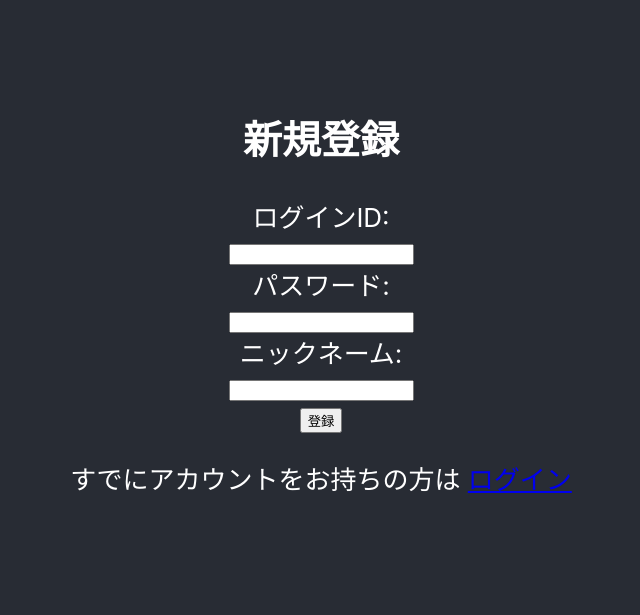
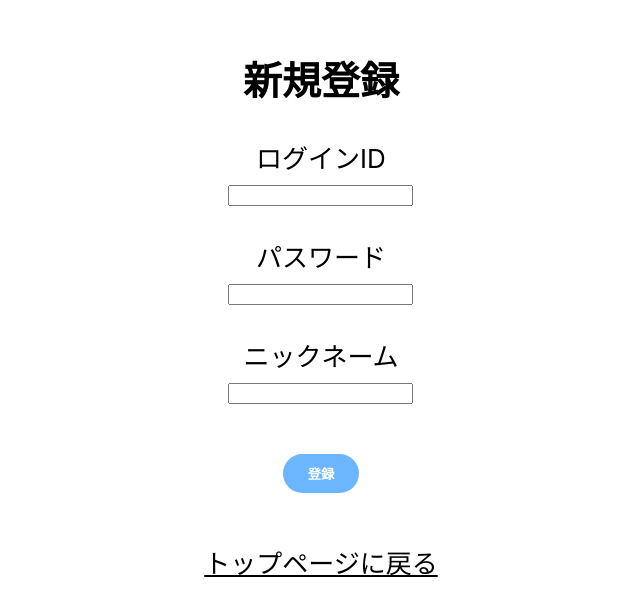
Before and after one commit to plusdojo2025/a2-7, a React (Create React App) app in the folder client/: page /signup in a window 1280 px wide. Shown: the part 101-716 px from the top of the page, without its empty margins (319-959 px from the left). Built offline with nearby package versions, Linux system fonts and the light colour scheme.

Commit message:
途中経過

```diff
--- a/client/src/App.css
+++ b/client/src/App.css
@@ -16,7 +16,7 @@
 }
 
 .App-header {
-  background-color: #282c34;
+  background-color: #fff;
   min-height: 100vh;
   display: flex;
   flex-direction: column;
--- /dev/null
+++ b/client/src/css/Calendar.css
@@ -0,0 +1,6 @@
+
+/* フルカレンダーの2025年7月の部分と題名の「カレンダー」部分 */
+.fc-toolbar-title,
+h2 {
+  color: #000 ;
+}
--- a/client/src/css/Login.css
+++ b/client/src/css/Login.css
@@ -0,0 +1,32 @@
+
+/* 全体の体裁 */
+.login-container{
+    color:#000;
+    margin: 50px auto;
+
+}
+
+/* ログインボタン */
+#login{
+    position: relative;
+    display: flex;
+    justify-content: space-around;
+    align-items: center;
+    margin: 50px auto;
+    max-width: 240px;
+    padding: 10px 25px;
+    color: #fff;
+    transition: 0.3s ease-in-out;
+    font-weight: 600;
+    background: #6bb6ff;
+    border:#6bb6ff;
+    border-radius: 50px;
+
+
+
+}
+
+/* 新規登録はこちら */
+.Signup-link a{
+   color:#000;
+}
--- a/client/src/css/Signup.css
+++ b/client/src/css/Signup.css
@@ -0,0 +1,31 @@
+/* 全体の体裁 */
+.signup-container{
+    color:#000;
+    margin: 30px auto;
+
+}
+
+/* 登録ボタン */
+#signup{
+    position: relative;
+    display: flex;
+    justify-content: space-around;
+    align-items: center;
+    margin: 50px auto;
+    max-width: 240px;
+    padding: 10px 25px;
+    color: #fff;
+    transition: 0.3s ease-in-out;
+    font-weight: 600;
+    background: #6bb6ff;
+    border:#6bb6ff;
+    border-radius: 50px;
+}
+
+
+
+/* トップページに戻る */
+a{
+
+    color:#000;
+}
--- a/client/src/js/Calendar.js
+++ b/client/src/js/Calendar.js
@@ -3,6 +3,7 @@ import FullCalendar from '@fullcalendar/react';
 import dayGridPlugin from '@fullcalendar/daygrid';
 import interactionPlugin from '@fullcalendar/interaction'; // 日付クリック対応
 import jaLocale from '@fullcalendar/core/locales/ja'; // 日本語ロケール
+import '../css/Calendar.css';
 
 const Calendar = () => {
   const [events] = useState([
@@ -13,7 +14,7 @@ const Calendar = () => {
   const handleDateClick = (info) => {
     // 感情スタンプの日付クリック → 日記画面へ遷移
     const clickedDate = info.dateStr;
-    window.location.href = `/diary/detail?date=${clickedDate}`;
+    window.location.href = `/diary?date=${clickedDate}`;
   };
 
   return (
--- a/client/src/js/Home.js
+++ b/client/src/js/Home.js
@@ -1,15 +1,17 @@
 import React, { useEffect, useState } from 'react';
 import axios from 'axios';
 import Calendar from './Calendar';
+import { useNavigate } from 'react-router-dom';
 
 function Home() {
   const [tag, setTag] = useState('');
   const [diaries, setDiaries] = useState([]);
+  const navigate = useNavigate();
 
   // タグで検索 or 空欄ならすべて取得
   const fetchDiaries = async () => {
     try {
-      const response = await axios.get('/userdiary', {
+      const response = await axios.get('/api/diary/search', {
         params: tag ? { tag } : {},
       });
       setDiaries(response.data);
@@ -22,10 +24,17 @@ function Home() {
     fetchDiaries();
   }, []);
 
-  // 感情スタンプを押す（→その日の日記へ移動）
-  const handleStampClick = (date) => {
-    window.location.href = `/userdiary?date=${date}`;
-  };
+  // 感情スタンプを押す（→その日の日記へ移動）実際の処理部分は「その日の日記があるか確認して、画面遷移を分岐する」役割
+  const handleDiaryClick = async (date) => {
+  const res = await fetch(`http://localhost:8080/api/diary?date=${date}`);
+  const data = await res.json();
+
+  if (data) {
+    navigate(`/diarypage?date=${date}`); // 日記詳細画面へ
+  } else {
+    navigate(`/diary?date=${date}`); // 日記登録画面へ
+  }
+};
 
   return (
     <div>
@@ -38,13 +47,20 @@ function Home() {
       />
       <button onClick={fetchDiaries}>検索</button>
 
+      {/* 検索結果の表示 */}
+      <ul>
+        {diaries.map((diary) => (
+          <li key={diary.id}>{diary.content}</li>
+        ))}
+      </ul>
+
       {/* 日記一覧 */}
-     {/* < <h2>日記一覧</h2> */}
+     {/* < <h2>日記一覧</h2>   一覧側は「日付を渡して関数を呼び出すだけ」、*/}
       <ul>
         {diaries.map((diary) => (
           <li key={diary.id}>
-            <strong>{diary.date}</strong>: {diary.content?.substring(0, 30)}...
-            <button onClick={() => handleStampClick(diary.date)}>📅 感情スタンプ</button>
+            <strong>{diary.date}</strong>: {diary.content?.substring}...
+            <button onClick={() => handleDiaryClick(diary.date)}>📅 感情スタンプ</button>
           </li>
         ))}
       </ul>
--- a/client/src/js/Login.js
+++ b/client/src/js/Login.js
@@ -1,6 +1,6 @@
 import React, { useState } from 'react';
 import { Link, useNavigate } from 'react-router-dom';  // useNavigateを追加
-
+import '../css/Login.css';
 function Login() {
   const [loginId, setLoginId] = useState('');
   const [password, setPassword] = useState('');
@@ -23,7 +23,7 @@ function Login() {
       <h2>ログイン</h2>
       <form onSubmit={handleLogin}>
         <div>
-          <label>ログインID:</label><br />
+          <label>ログインID</label><br />
           <input
             type="text"
             value={loginId}
@@ -31,8 +31,9 @@ function Login() {
             required
           />
         </div>
+        <br />
         <div>
-          <label>パスワード:</label><br />
+          <label>パスワード</label><br />
           <input
             type="password"
             value={password}
@@ -40,10 +41,10 @@ function Login() {
             required
           />
         </div>
-        <button type="submit">ログイン</button>
+        <button id="login" type="submit">ログイン</button>
       </form>
       <p className="Signup-link">
-        新規登録は<Link to="/signup">こちら</Link> {/* 小文字のほうが無難です */}
+        <Link to="/signup">新規登録はこちら</Link> {/* 小文字のほうが無難です */}
       </p>
     </div>
   );
--- a/client/src/js/Signup.js
+++ b/client/src/js/Signup.js
@@ -1,5 +1,6 @@
 import React, { useState } from 'react';
 import { useNavigate } from 'react-router-dom';
+import '../css/Signup.css';
 
 function Signup() {
   const [loginId, setLoginId] = useState('');
@@ -27,7 +28,7 @@ function Signup() {
       <h2>新規登録</h2>
       <form onSubmit={handleRegister}>
         <div>
-          <label>ログインID:</label><br />
+          <label>ログインID</label><br />
           <input
             type="text"
             value={loginId}
@@ -35,8 +36,11 @@ function Signup() {
             required
           />
         </div>
+
+        <br />
+
         <div>
-          <label>パスワード:</label><br />
+          <label>パスワード</label><br />
           <input
             type="password"
             value={password}
@@ -44,8 +48,9 @@ function Signup() {
             required
           />
         </div>
+        <br />
         <div>
-          <label>ニックネーム:</label><br />
+          <label>ニックネーム</label><br />
           <input
             type="text"
             value={nickname}
@@ -53,10 +58,10 @@ function Signup() {
             required
           />
         </div>
-        <button type="submit">登録</button>
+        <button id ="signup" type="submit">登録</button>
       </form>
 
-      <p>すでにアカウントをお持ちの方は <a href="/login">ログイン</a></p>
+      <a href="/login">トップページに戻る</a>
     </div>
   );
 }
```
Also changed, not shown: 2 other files (tests, documents, lock files or other folders).
